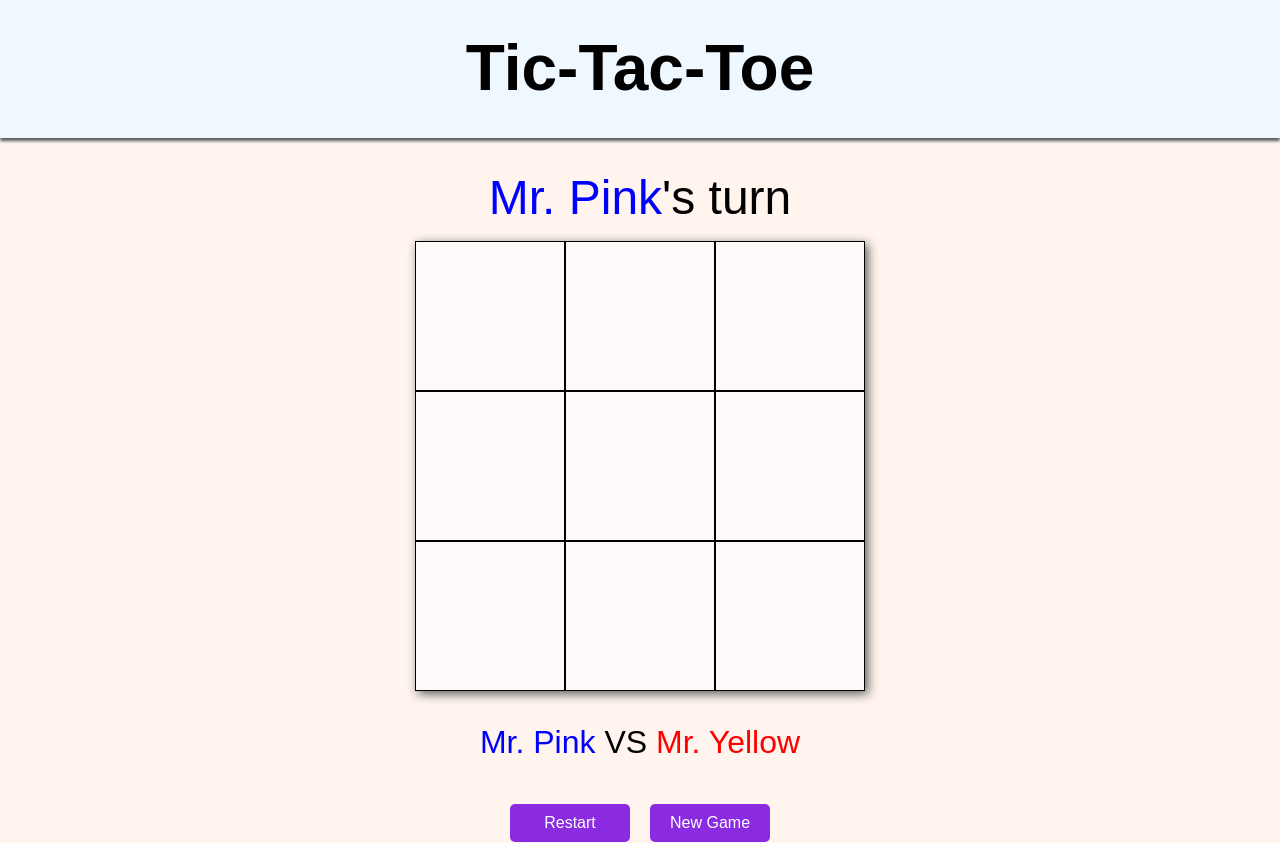
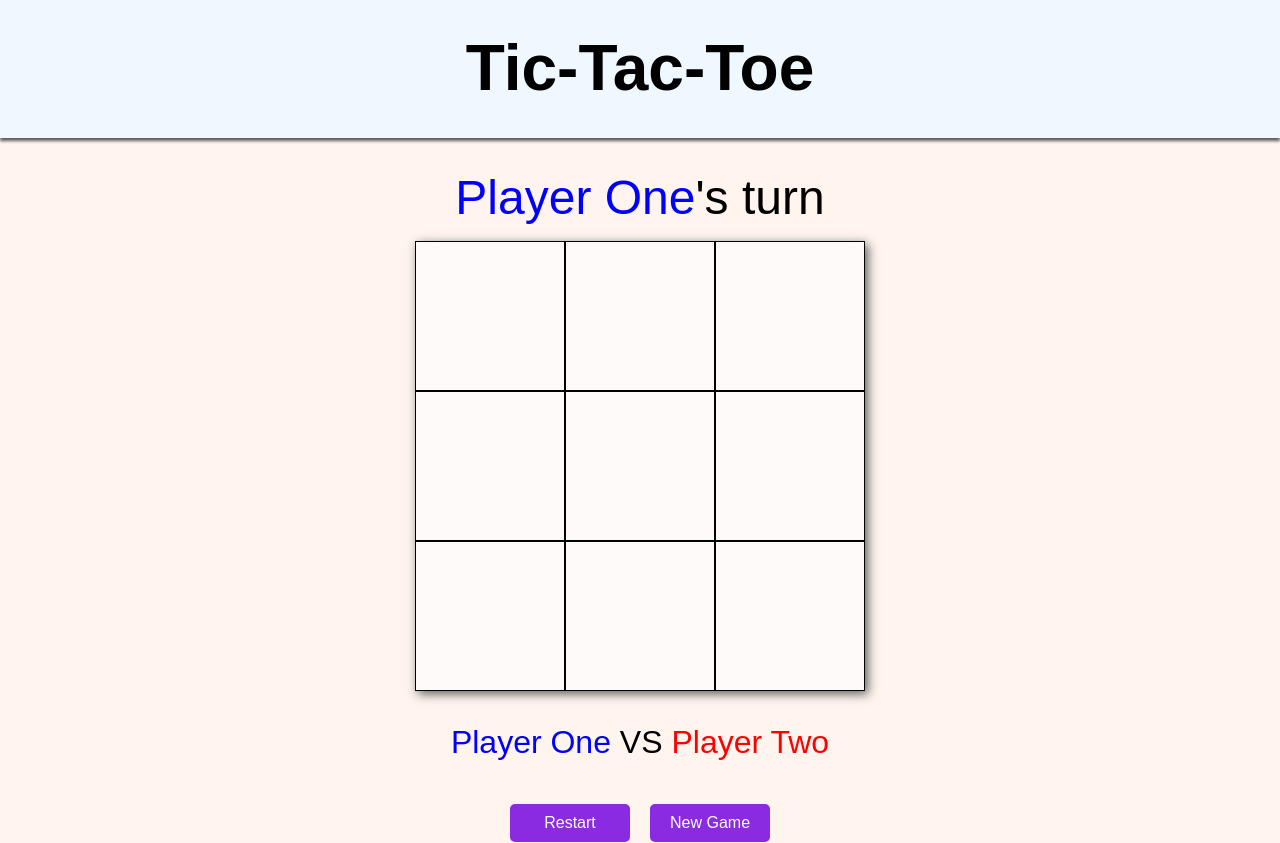
Before and after one commit to r-stake/tic-tac-toe, a plain HTML site: page index.html in a window 1280 px wide. Both pictures are taken after a click on the button "Start game". Drawn offline with Linux system fonts and the light colour scheme.

Commit message:
Implemented player creation and storage with default names
Added a player object to manage player instances. Created a function for player creation when the game starts, with input field values or default names.

```diff
--- a/css/styles.css
+++ b/css/styles.css
@@ -40,7 +40,7 @@ form button {
 
 .container {
   flex-direction: column;
-  width: 800px;
+  width: 1000px;
   justify-content: center;
   align-items: center;
   margin: 0 auto;
--- a/index.html
+++ b/index.html
@@ -17,10 +17,10 @@
   </header>
   <form action="">
     <div class="player-one-data">
-      <input type="text" placeholder="Player one" autofocus>
+      <input id="player-one-name" type="text" placeholder="Player one" autofocus autocomplete="off">
     </div>
     <div class="player-two-data">
-      <input type="text" placeholder="Player-two">
+      <input id="player-two-name" type="text" placeholder="Player-two" autocomplete="off">
     </div>
     <button type="button" class="start-game">Start game</button>
   </form>
@@ -42,9 +42,9 @@
     </div>
     <div class="user-interface-bottom">
       <div class="players">
-        <span class="player-one">a</span>
+        <span class="player-one"></span>
         <span class="vs">VS</span>
-        <span class="player-two">b</span>
+        <span class="player-two"></span>
       </div>
       <div class="messages">
         <p class="error-message"></p>
--- a/js/javascript.js
+++ b/js/javascript.js
@@ -10,6 +10,14 @@
   const btnStartGame = document.querySelector(".start-game");
   const boardContainer = document.querySelector(".container");
   const btnRestartGame = document.querySelector(".restart");
+  const inputPlayerOne = document.getElementById("player-one-name");
+  const inputPlayerTwo = document.getElementById("player-two-name");
+
+  // Create an object to store new players
+  const players = {
+    playerOne: null,
+    playerTwo: null,
+  }
 
   // Gameboard module
   const gameBoard = (() => {
@@ -43,7 +51,6 @@
           cell.classList.add("player-two");
         }
       });
-      console.log(board);
     };
 
     // Add player markers to the gameboard array
@@ -66,7 +73,7 @@
   })();
 
 
-
+  const playerModule = (() => {
   // Factory function for creating players
   const Player = (name, marker, identifier) => {
     const getPlayerIdentifier = () => identifier;
@@ -75,12 +82,19 @@
     return {getPlayerMarker, getPlayerName, getPlayerIdentifier}
   };
 
+  function createPlayers() {
+    const playerOneName = inputPlayerOne.value || "Player One";
+    const playerTwoName = inputPlayerTwo.value || "Player Two";
+    players.playerOne = Player(playerOneName, "X", "player-one");
+    players.playerTwo = Player(playerTwoName, "O", "player-two");
+  }
+
+  return {createPlayers}
+
+  })();
 
 
-  const playerOne = Player("Mr. Pink", "X", "player-one");
-  const playerTwo = Player("Mr. Yellow", "O", "player-two");
-
-  let currentPlayer = playerOne;
+  let currentPlayer;
 
   let eventListenersRemoved = false;
 
@@ -102,8 +116,8 @@
 
     // Displays names of the players that are currently playing the game
     function displayPlayerNames() {
-      spanPlayerOne.textContent = playerOne.getPlayerName();
-      spanPlayerTwo.textContent = playerTwo.getPlayerName();
+      spanPlayerOne.textContent = players.playerOne.getPlayerName();
+      spanPlayerTwo.textContent = players.playerTwo.getPlayerName();
     }
 
     function displayCurrentPlayer() {
@@ -167,10 +181,10 @@
   const game = (() => {
 
     function trackCurrentPlayer() {
-      if (currentPlayer === playerOne) {
-        currentPlayer = playerTwo;
+      if (currentPlayer === players.playerOne) {
+        currentPlayer = players.playerTwo;
       } else {
-        currentPlayer = playerOne;
+        currentPlayer = players.playerOne;
       }
     }
 
@@ -228,6 +242,8 @@
 
     // Start a new game
     function startGame() {
+      playerModule.createPlayers();
+      currentPlayer = players.playerOne;
       userInterface.toggleForm();
       userInterface.toggleGameBoard();
       eventHandler.addEventListeners();
@@ -236,7 +252,7 @@
 
     function restartGame() {
       gameBoard.resetBoard();
-      currentPlayer = playerOne;
+      currentPlayer = players.playerOne;
       gameBoard.renderBoard();
       userInterface.displayUI();
       userInterface.updateUI();
@@ -302,6 +318,4 @@
   btnStartGame.addEventListener("click", game.startGame);
   btnRestartGame.addEventListener("click", game.restartGame);
 
-  // game.startGame();
-
 })();
```
